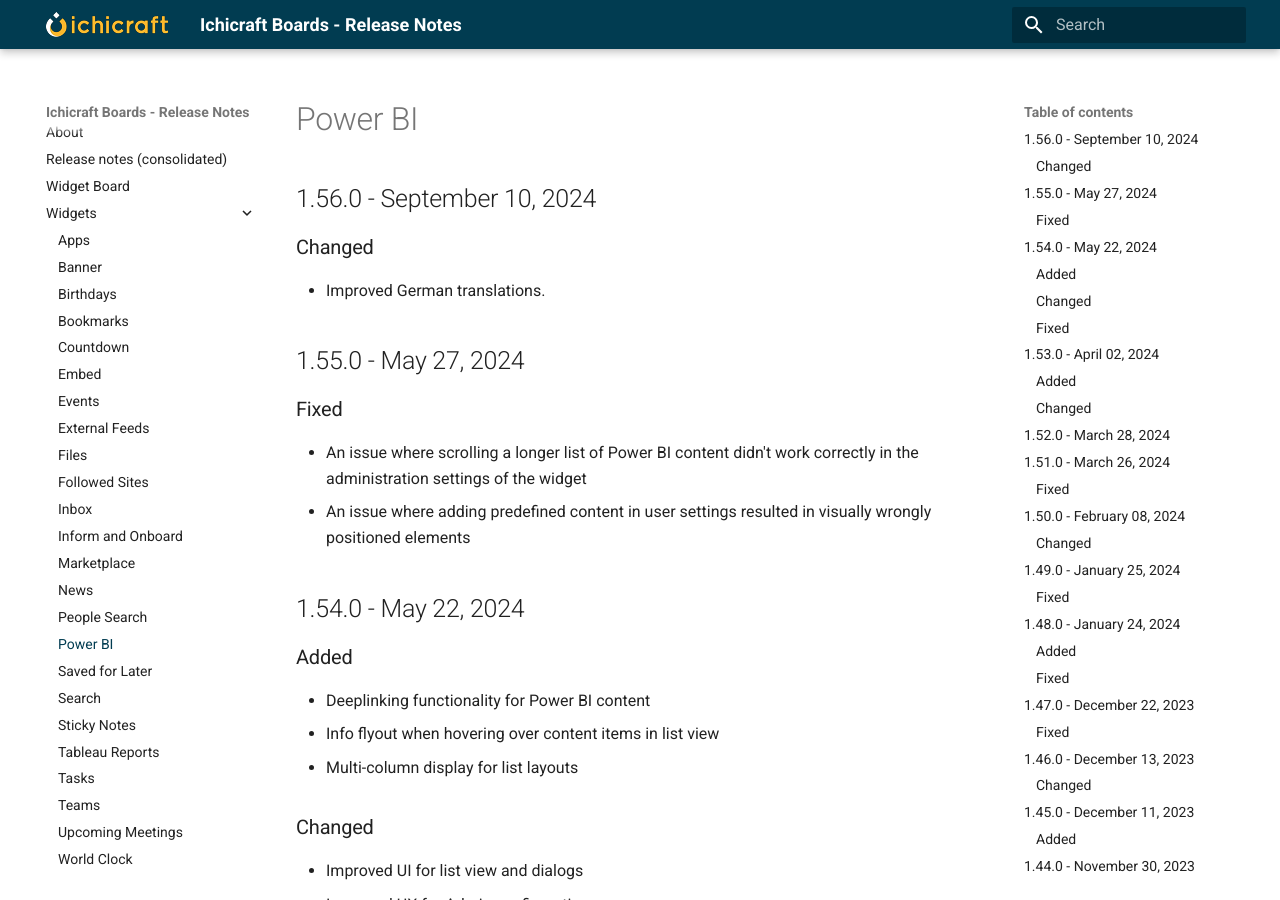
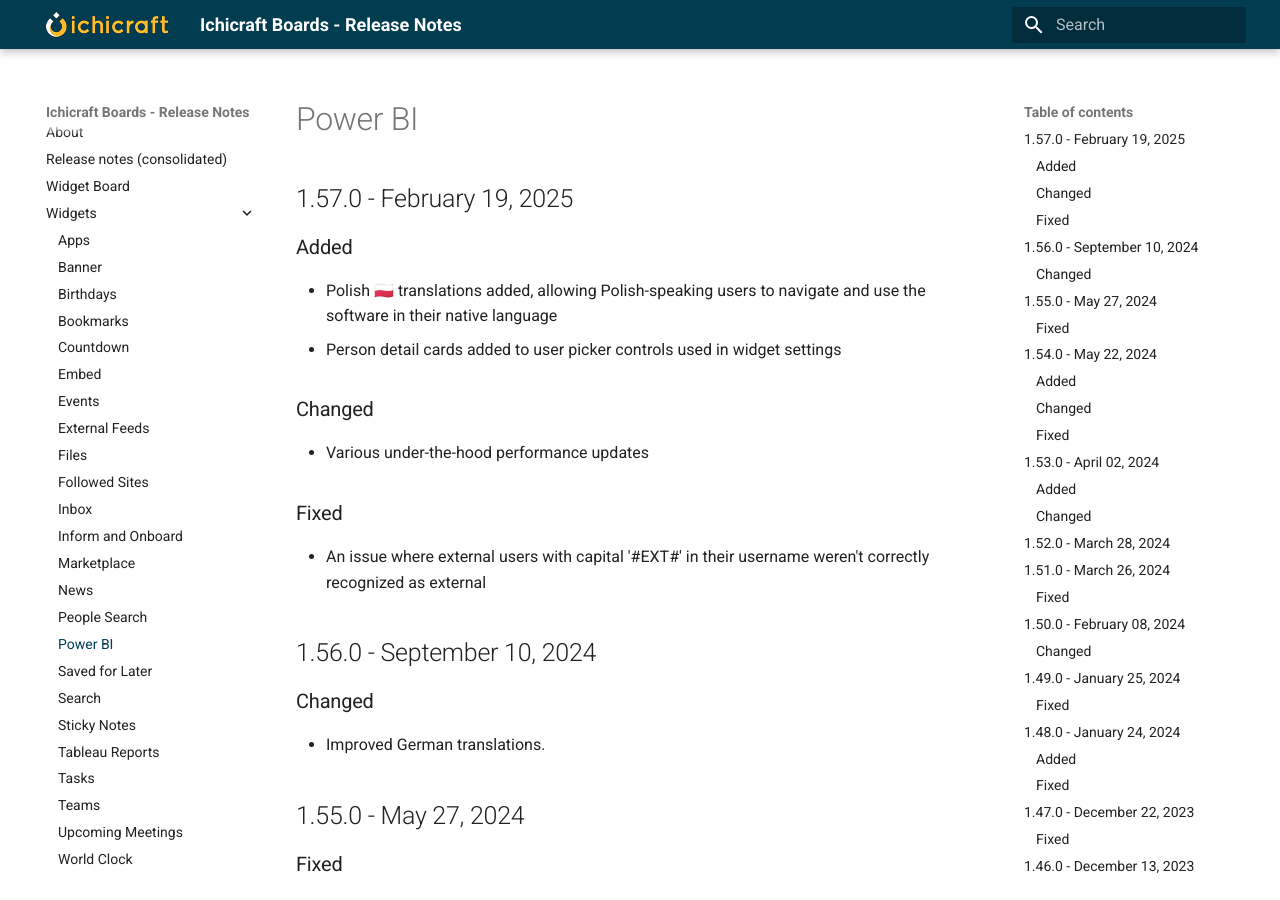
Before and after one commit to ichicraft/widgets-docs, an MkDocs documentation site: the page built from docs/Widgets/Power BI.md, in a window 1280 px wide and 900 px high. Built offline with MkDocs 1.6.1 and Material for MkDocs 9.7.7, drawn with Linux system fonts in a browser that asks for light colours.

```diff
--- a/docs/Widgets/Power BI.md
+++ b/docs/Widgets/Power BI.md
@@ -1,3 +1,15 @@
+## 1.57.0 - February 19, 2025
+
+### Added
+- Polish 🇵🇱 translations added, allowing Polish-speaking users to navigate and use the software in their native language
+- Person detail cards added to user picker controls used in widget settings
+
+### Changed
+- Various under-the-hood performance updates
+
+### Fixed
+- An issue where external users with capital &#x27;#EXT#&#x27; in their username weren&#x27;t correctly recognized as external
+
 ## 1.56.0 - September 10, 2024
 
 ### Changed
```
Also changed, not shown: docs/Release-notes-(consolidated).md (+12 -0 lines).
